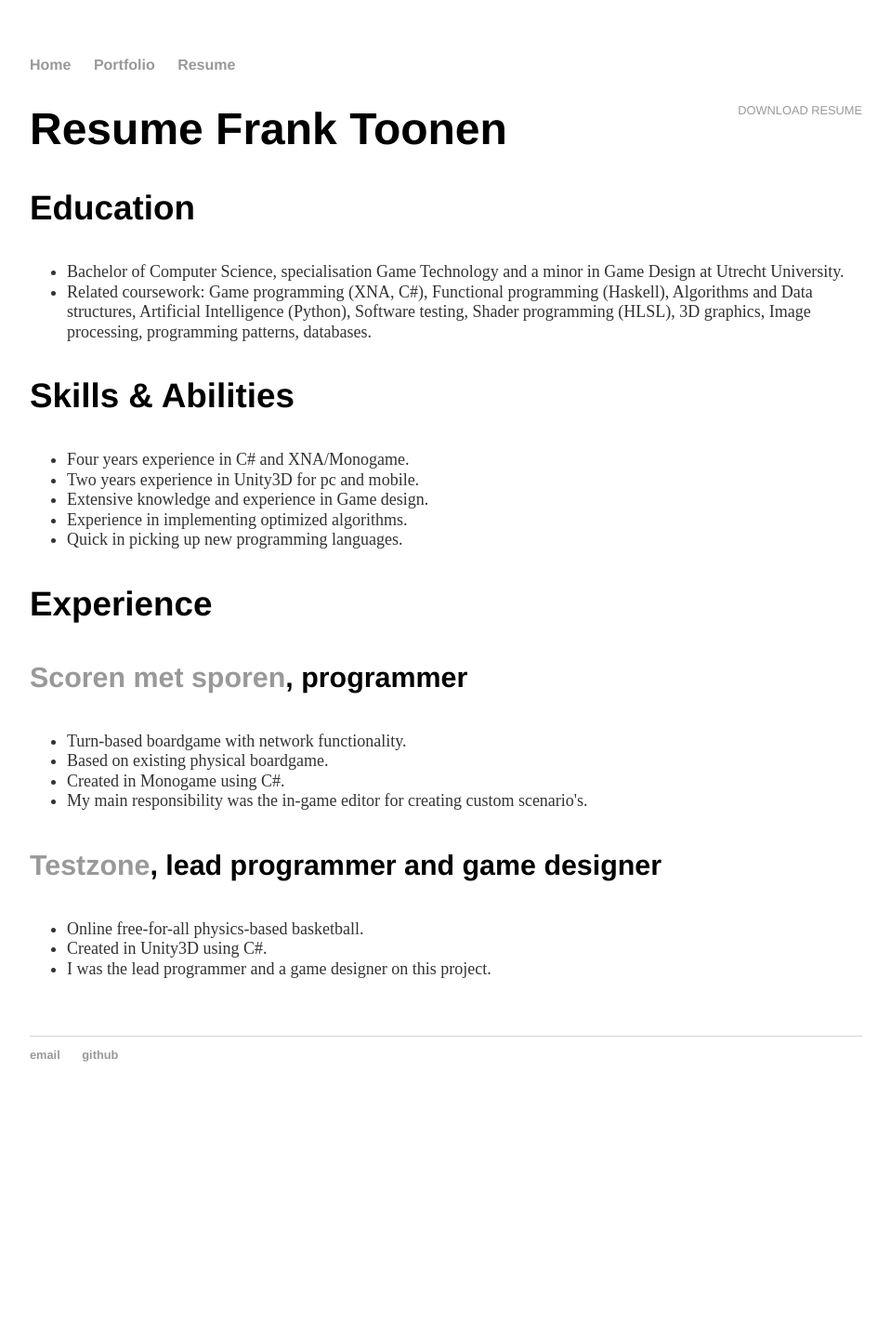
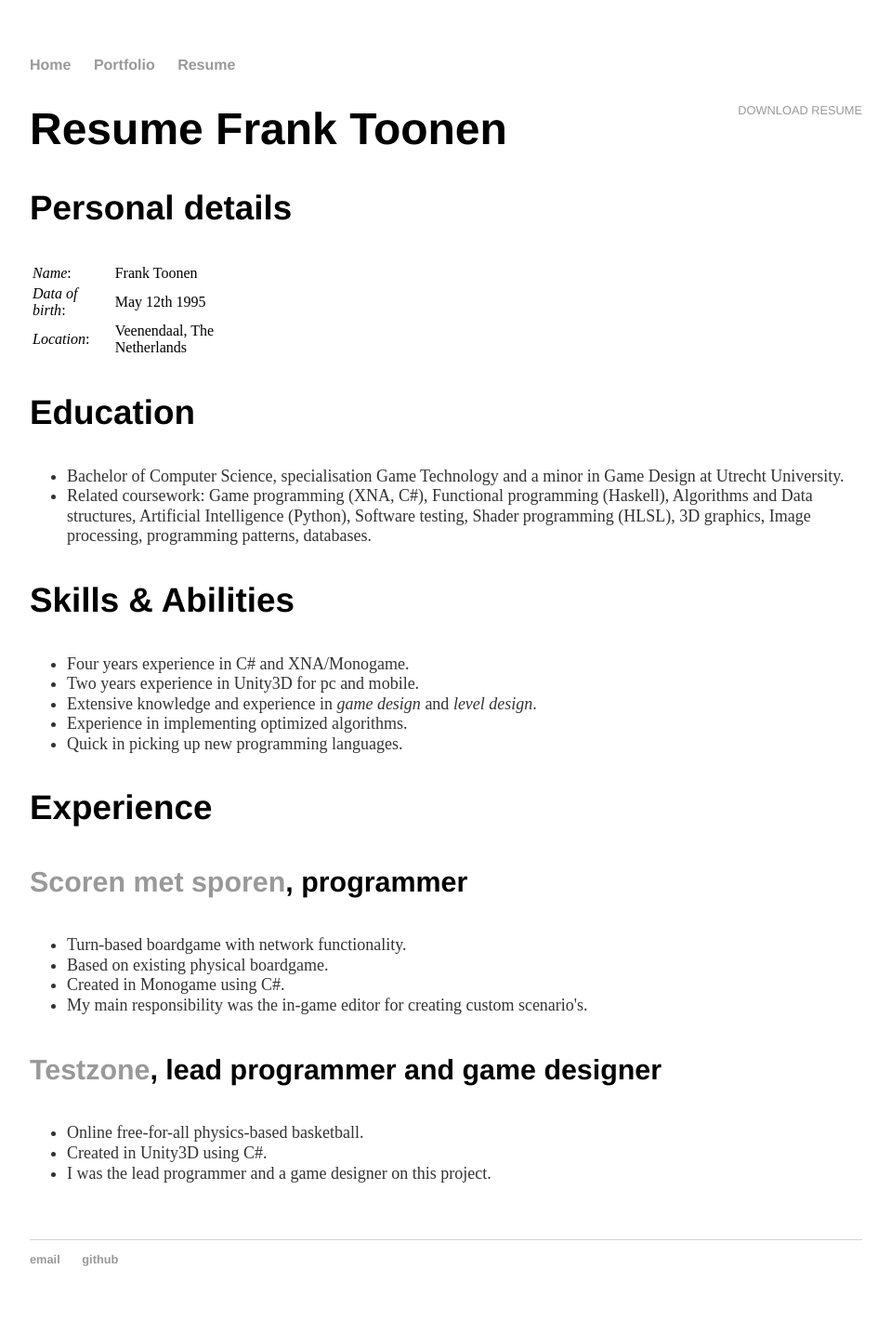
Before and after one commit to FrankToonen/FrankToonen.github.io, a Jekyll site: the page built from resume/index.html, in a window 1280 px wide. Shown: the whole page at 93% size, without its empty margins (160-1119 px from the left). Built offline with Jekyll 4.4.1, drawn with Linux system fonts in a browser that asks for light colours; before the commit the page ends 1203 px from its top, so only the background shows below that.

Commit message:
Content update

```diff
--- a/resume/index.html
+++ b/resume/index.html
@@ -9,9 +9,41 @@ title: Resume
 		Resume Frank Toonen
 	</h1>
 
+	<h3>
+		Personal details
+	</h3>
+	<p>
+		<table style="width:30%">
+			<tr>
+				<td>
+					<i>Name</i>:
+				</td>
+				<td>
+					Frank Toonen
+				</td>
+			</tr>
+			<tr>
+				<td>
+					<i>Data of birth</i>:
+				</td>
+				<td>
+					May 12th 1995
+				</td>
+			</tr>
+			<tr>
+				<td>
+					<i>Location</i>:
+				</td>
+				<td>
+					Veenendaal, The Netherlands
+				</td>
+			</tr>
+		</table>
+	</p>
+
 
 	<h3>
-		<a id="education" class="anchor" href="#education" aria-hidden="true"><span aria-hidden="true" class="octicon octicon-link"></span></a>Education
+		Education
 	</h3>
 	<p>
 		<ul>
@@ -26,7 +58,7 @@ title: Resume
 
 
 	<h3>
-		<a id="skills--abilities" class="anchor" href="#skills--abilities" aria-hidden="true"><span aria-hidden="true" class="octicon octicon-link"></span></a>Skills & Abilities
+		Skills & Abilities
 	</h3>
 	<p>
 		<ul>
@@ -37,7 +69,7 @@ title: Resume
 				Two years experience in Unity3D for pc and mobile.
 			</li>
 			<li>
-				Extensive knowledge and experience in Game design.
+				Extensive knowledge and experience in <i>game design</i> and <i>level design</i>.
 			</li>
 			<li>
 				Experience in implementing optimized algorithms.
@@ -50,7 +82,7 @@ title: Resume
 
 
 	<h3>
-		<a id="experience" class="anchor" href="#experience" aria-hidden="true"><span aria-hidden="true" class="octicon octicon-link"></span></a>Experience
+		Experience
 	</h3>
 	<p>
 		<h4>
```
Also changed, not shown: portfolio/index.html (+5 -13 lines).
